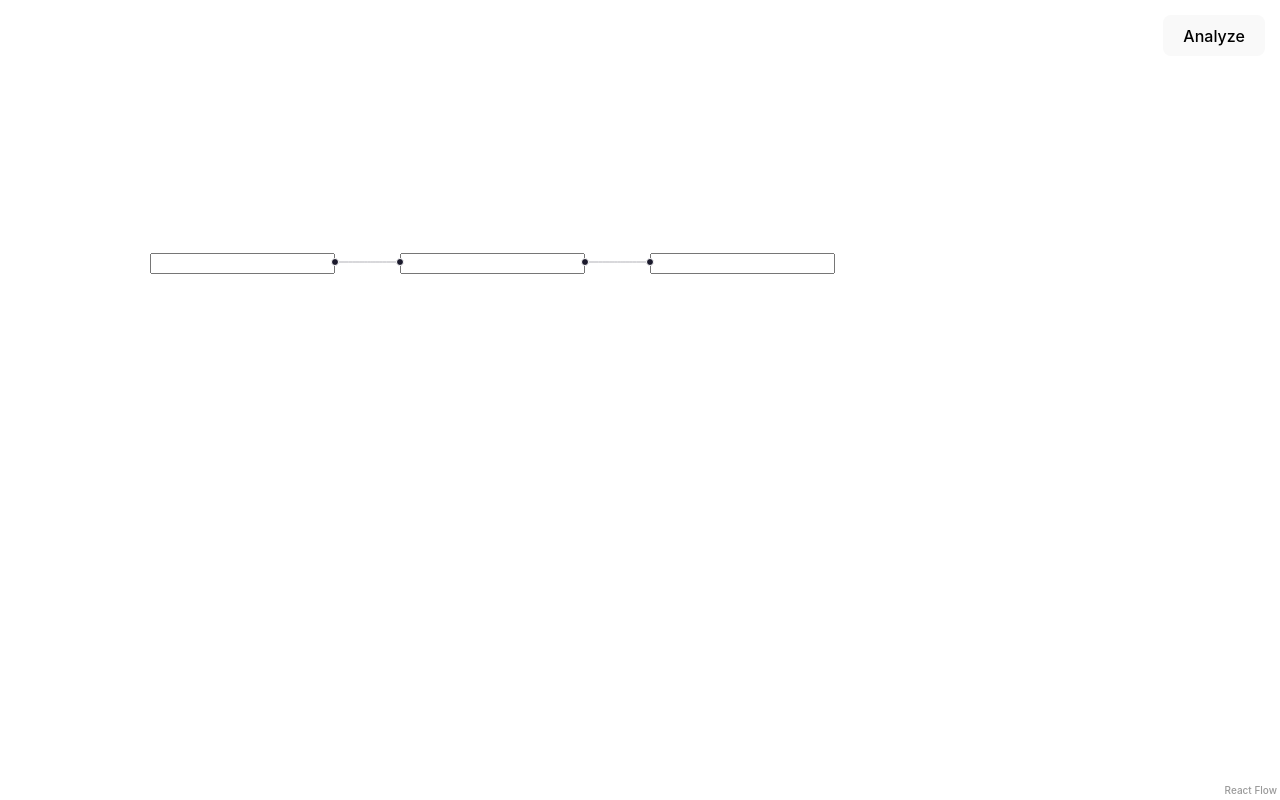
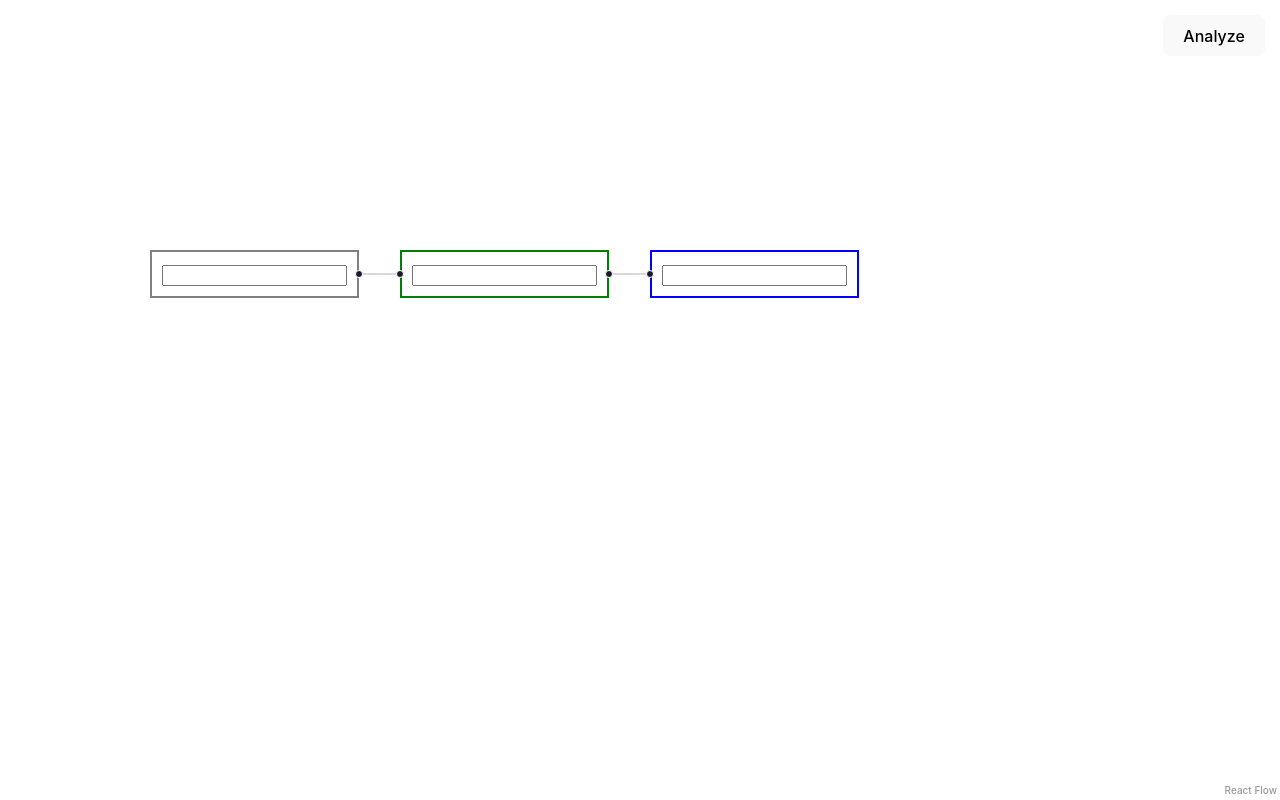
Before and after one commit to Pastor-J/ma-graph, a React (Vite) app: page / in a window 1280 px wide. Built offline with nearby package versions, Linux system fonts and the light colour scheme.

Commit message:
Added CSS to component nodes

```diff
--- /dev/null
+++ b/src/components/AssemblyNode.css
@@ -0,0 +1,4 @@
+.assembly-node-container {
+  border: 2px solid green;
+  padding: 10px;
+}
--- a/src/components/AssemblyNode.jsx
+++ b/src/components/AssemblyNode.jsx
@@ -1,10 +1,11 @@
 import { Handle, Position } from '@xyflow/react'
+import './AssemblyNode.css'
 
 function AssemblyNode() {
   return (
     <>
       <Handle type="target" position={Position.Left}></Handle>
-      <div>
+      <div className="assembly-node-container">
         <label htmlFor='text'></label>
         <input
           id='text'
--- /dev/null
+++ b/src/components/ComponentNode.css
@@ -0,0 +1,4 @@
+.component-node-container {
+  border: 2px solid blue;
+  padding: 10px
+}
--- a/src/components/ComponentNode.jsx
+++ b/src/components/ComponentNode.jsx
@@ -1,5 +1,6 @@
 import { useCallback } from 'react';
 import { Handle, Position } from '@xyflow/react';
+import './ComponentNode.css'
 
 function ComponentNode() {
   const onKeyDown = useCallback((evt) => {
@@ -11,7 +12,7 @@ function ComponentNode() {
   return (
     <>
       <Handle type="target" position={Position.Left} />
-      <div>
+      <div className="component-node-container">
         <label htmlFor="text"></label>
         <input
           id="text"
--- /dev/null
+++ b/src/components/SystemNode.css
@@ -0,0 +1,4 @@
+.system-node-container {
+  border: 2px solid grey;
+  padding: 10px;
+}
--- a/src/components/SystemNode.jsx
+++ b/src/components/SystemNode.jsx
@@ -1,11 +1,12 @@
 import { Handle, Position} from '@xyflow/react'
+import './SystemNode.css'
 
 function SystemNode() {
 
   return (
     <>
       <Handle type="source" position={Position.Right} />
-      <div>
+      <div className="system-node-container">
         <label htmlFor='text'></label>
         <input
           id="text">
```
